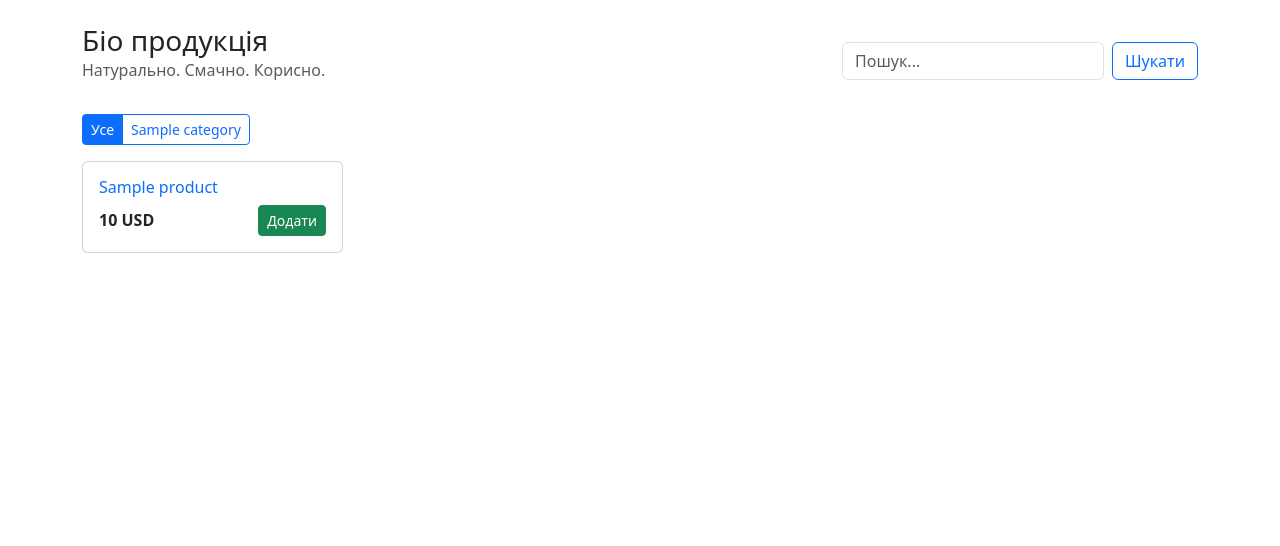
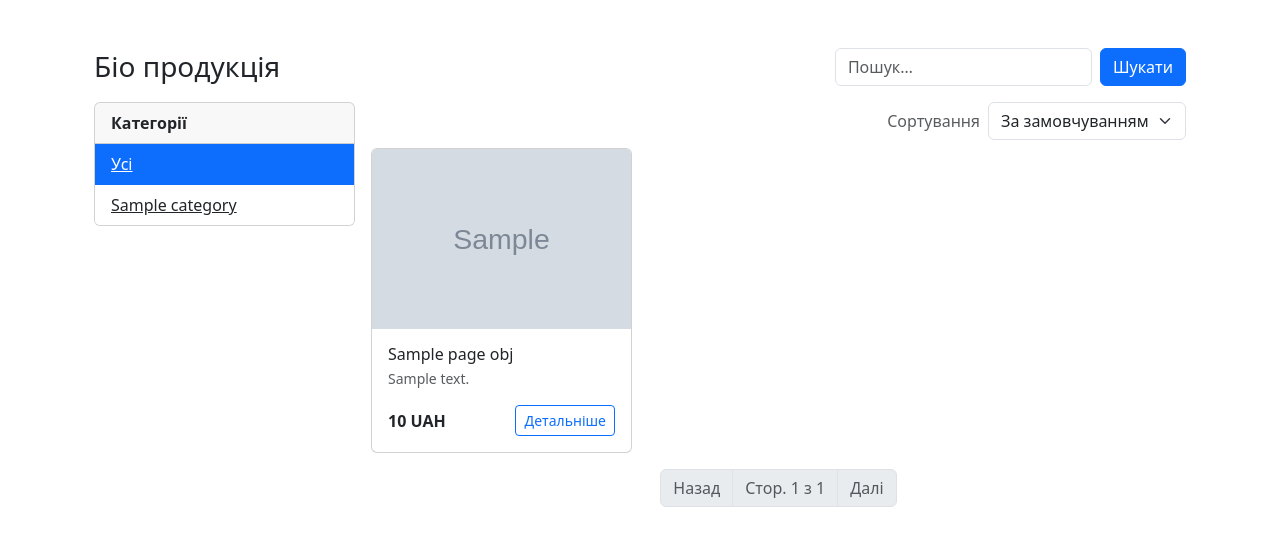
Before and after one commit to mykolasakovskiy/biomarket, a Django app: template biomarket/shop/templates/shop/product_list.html in a window 1280 px wide. Shown: the part 56-602 px from the top of the page. Run offline with Django 5.2, Linux system fonts and the light colour scheme; the template is opened without the code that fills it: most values are stand-ins (such as "Sample title", 1, 10 or a date in 2020).

Commit message:
Add files via upload

```diff
--- a/biomarket/shop/templates/shop/product_list.html
+++ b/biomarket/shop/templates/shop/product_list.html
@@ -1,59 +1,91 @@
 {% extends "base.html" %}
+{% load static %}
+{% block title %}Біопродукція — Магазин{% endblock %}
 {% block content %}
-<div class="row mb-3 align-items-center">
-  <div class="col-md-8">
-    <h1 class="h3 mb-0">Біо продукція</h1>
-    <p class="text-muted">Натурально. Смачно. Корисно.</p>
-  </div>
-  <div class="col-md-4">
-    <form class="d-flex" method="get">
-      <input class="form-control me-2" type="search" name="q" value="{{ request.GET.q }}" placeholder="Пошук...">
-      <button class="btn btn-outline-primary" type="submit">Шукати</button>
+<div class="container py-4">
+  <div class="d-flex justify-content-between align-items-center mb-3">
+    <h1 class="h3 m-0">Біо продукція</h1>
+    <form method="get" class="d-flex" role="search">
+      <input name="q" value="{{ request.GET.q }}" class="form-control me-2" type="search" placeholder="Пошук…">
+      <button class="btn btn-primary" type="submit">Шукати</button>
     </form>
   </div>
+
+  <div class="row g-3">
+    <aside class="col-12 col-md-3">
+      <div class="card">
+        <div class="card-header fw-semibold">Категорії</div>
+        <ul class="list-group list-group-flush">
+          <li class="list-group-item {% if not current_category %}active{% endif %}">
+            <a class="stretched-link text-reset" href="{% url 'shop:product_list' %}">Усі</a>
+          </li>
+          {% for c in categories %}
+          <li class="list-group-item {% if current_category and current_category.id == c.id %}active{% endif %}">
+            <a class="stretched-link text-reset" href="{{ c.get_absolute_url }}">{{ c.name }}</a>
+          </li>
+          {% empty %}
+          <li class="list-group-item text-muted">Категорій ще немає</li>
+          {% endfor %}
+        </ul>
+      </div>
+    </aside>
+
+    <main class="col-12 col-md-9">
+      {% if page_obj.paginator.count == 0 %}
+        <div class="alert alert-info">Поки що немає товарів.</div>
+      {% else %}
+      <div class="d-flex justify-content-end align-items-center mb-2">
+        <form method="get" class="d-flex align-items-center">
+          {% if request.GET.q %}<input type="hidden" name="q" value="{{ request.GET.q }}">{% endif %}
+          <label class="me-2 text-muted">Сортування</label>
+          <select name="sort" class="form-select" onchange="this.form.submit()">
+            <option value="">За замовчуванням</option>
+            <option value="price_asc" {% if request.GET.sort == 'price_asc' %}selected{% endif %}>Ціна ↑</option>
+            <option value="price_desc" {% if request.GET.sort == 'price_desc' %}selected{% endif %}>Ціна ↓</option>
+            <option value="name" {% if request.GET.sort == 'name' %}selected{% endif %}>Назва</option>
+          </select>
+        </form>
       </div>
 
-<div class="mb-3">
-  <div class="btn-group" role="group">
-    <a href="/" class="btn btn-sm {% if not active_category %}btn-primary{% else %}btn-outline-primary{% endif %}">Усе</a>
-    {% for c in categories %}
-      <a href="{{ c.get_absolute_url }}" class="btn btn-sm {% if active_category == c.slug %}btn-primary{% else %}btn-outline-primary{% endif %}">{{ c.name }}</a>
-    {% endfor %}
-  </div>
-</div>
-
-<div class="row g-4">
-  {% for p in products %}
-  <div class="col-sm-6 col-md-4 col-lg-3">
-    <div class="card h-100">
-      {% with img=p.images.first %}
-        {% if img %}<img src="{{ img.image_url }}" class="card-img-top" alt="{{ p.title }}">{% endif %}
-      {% endwith %}
+      <div class="row row-cols-2 row-cols-md-3 g-3">
+        {% for p in page_obj %}
+        <div class="col">
+          <div class="card h-100 product-card">
+            {% if p.image and p.image.url %}
+              <img src="{{ p.image.url }}" class="card-img-top" alt="{{ p.name|default:p.title }}">
+            {% else %}
+              <img src="https://picsum.photos/seed/{{ p.id|default:forloop.counter }}/600/400" class="card-img-top" alt="{{ p.name|default:p.title }}">
+            {% endif %}
             <div class="card-body d-flex flex-column">
-        <h2 class="h6 card-title"><a href="{{ p.get_absolute_url }}" class="text-decoration-none">{{ p.title }}</a></h2>
-        <div class="mt-auto d-flex justify-content-between align-items-center">
-          <strong>{{ p.price }} {{ currency }}</strong>
-          <a href="{% url 'shop:cart_add' p.id %}" class="btn btn-sm btn-success">Додати</a>
+              <h3 class="h6 card-title mb-1">{{ p.name|default:p.title }}</h3>
+              <p class="small text-muted flex-grow-1">{{ p.description|default:p.description_text|default:' ' |truncatechars:90 }}</p>
+              <div class="d-flex justify-content-between align-items-center">
+                <span class="fw-semibold">{{ p.price|floatformat:0 }} UAH</span>
+                <a href="{{ p.get_absolute_url }}" class="btn btn-outline-primary btn-sm">Детальніше</a>
               </div>
             </div>
           </div>
         </div>
-  {% empty %}
-  <div class="col-12"><div class="alert alert-info">Поки що немає товарів.</div></div>
         {% endfor %}
       </div>
 
-{% if is_paginated %}
-<nav class="mt-4" aria-label="Пагінація">
-  <ul class="pagination">
+      <nav class="mt-3" aria-label="Навігація сторінками">
+        <ul class="pagination justify-content-center">
           {% if page_obj.has_previous %}
-      <li class="page-item"><a class="page-link" href="?page={{ page_obj.previous_page_number }}{% if request.GET.q %}&q={{ request.GET.q }}{% endif %}">Назад</a></li>
+            <li class="page-item"><a class="page-link" href="?{% if request.GET.q %}q={{request.GET.q}}&{% endif %}{% if request.GET.sort %}sort={{request.GET.sort}}&{% endif %}page={{ page_obj.previous_page_number }}">Назад</a></li>
+          {% else %}
+            <li class="page-item disabled"><span class="page-link">Назад</span></li>
           {% endif %}
-    <li class="page-item disabled"><span class="page-link">Стор. {{ page_obj.number }} із {{ page_obj.paginator.num_pages }}</span></li>
+          <li class="page-item disabled"><span class="page-link">Стор. {{ page_obj.number }} з {{ page_obj.paginator.num_pages }}</span></li>
           {% if page_obj.has_next %}
-      <li class="page-item"><a class="page-link" href="?page={{ page_obj.next_page_number }}{% if request.GET.q %}&q={{ request.GET.q }}{% endif %}">Далі</a></li>
+            <li class="page-item"><a class="page-link" href="?{% if request.GET.q %}q={{request.GET.q}}&{% endif %}{% if request.GET.sort %}sort={{request.GET.sort}}&{% endif %}page={{ page_obj.next_page_number }}">Далі</a></li>
+          {% else %}
+            <li class="page-item disabled"><span class="page-link">Далі</span></li>
           {% endif %}
         </ul>
       </nav>
       {% endif %}
+    </main>
+  </div>
+</div>
 {% endblock %}
--- /dev/null
+++ b/static/shop/shop.css
@@ -0,0 +1 @@
+.product-card img{object-fit:cover; height:180px}
```
Also changed, not shown: biomarket/shop/templates/shop/product_detail.html (+23 -13 lines), shop/management/commands/seed_biomarket.py (added, +111 -0 lines), shop/management/commands/seed_shop.py (added, +72 -0 lines), shop/management/__init__.py (added), shop/management/commands/__init__.py (added). Lines whose indentation alone changed are shown as unchanged.
